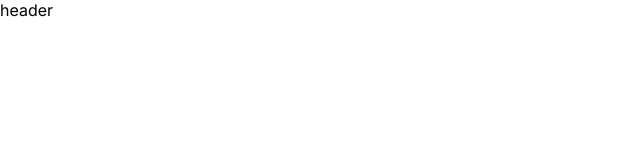
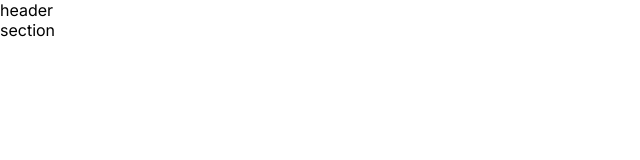
Before and after one commit to rustamchik00001/9_dars, a plain HTML site: page index.html in a window 1280 px wide. Shown: the full height of the page, 0-640 px from the left. Drawn offline with Linux system fonts and the light colour scheme.

Commit message:
section done

```diff
--- a/index.html
+++ b/index.html
@@ -11,5 +11,8 @@
       <header>
          <p>header</p>
       </header>
+      <section>
+         <p>section</p>
+      </section>
    </body>
 </html>
```
